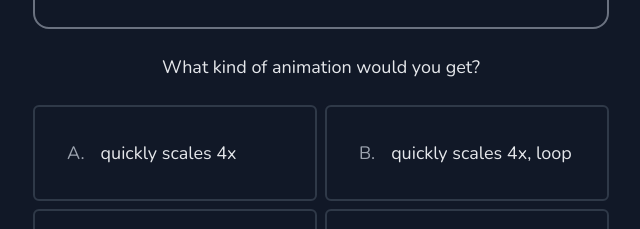
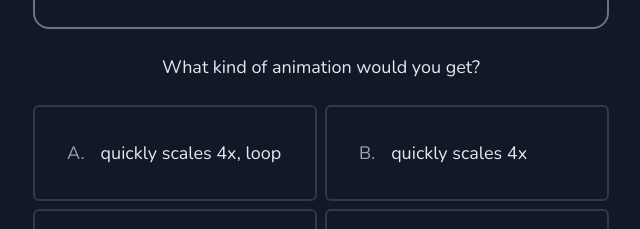
Before and after one commit to lintonye/smileys-in-motion, a Next.js app in the folder smileysinmotion.com/: page / in a window 1280 px wide. Shown: the part 1320-1549 px from the top of the page, without its empty margins (319-959 px from the left). Built offline with nearby package versions, Linux system fonts and the light colour scheme.

Commit message:
Switch quiz options

```diff
--- a/smileysinmotion.com/components/Home.js
+++ b/smileysinmotion.com/components/Home.js
@@ -506,16 +506,15 @@ function Quiz() {
   const options = [
     {
       id: "A",
-      title: "quickly scales 4x",
-      preview: <Fist repeatType={null} className="ml-4" />,
+      title: "quickly scales 4x, loop",
+      preview: <Fist repeatType={"reverse"} className="ml-4" />,
     },
 
     {
       id: "B",
-      title: "quickly scales 4x, loop",
-      preview: <Fist repeatType={"reverse"} className="ml-4" />,
+      title: "quickly scales 4x",
+      preview: <Fist repeatType={null} className="ml-4" />,
     },
-
     {
       id: "C",
       title: "slowly scales 4x",
```
